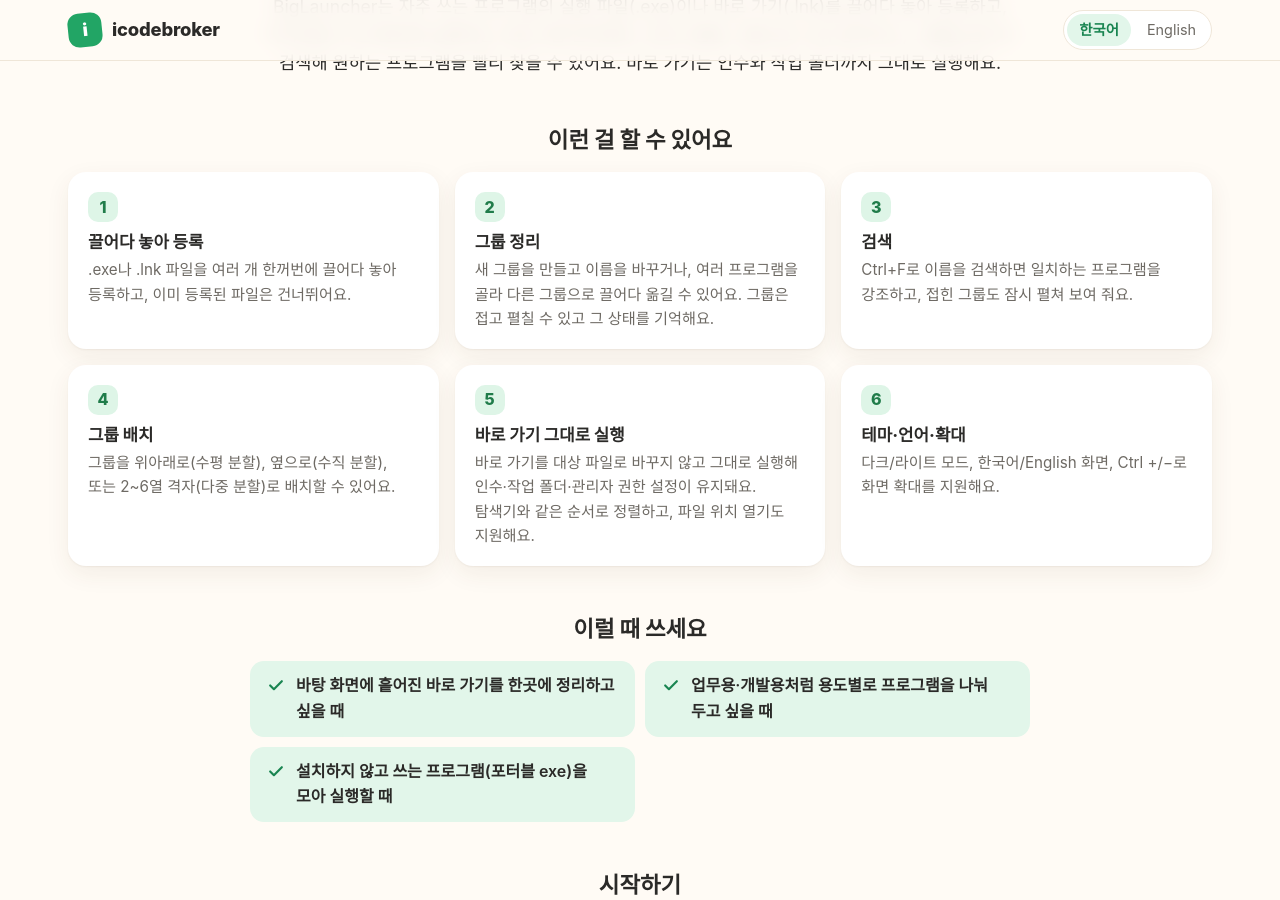
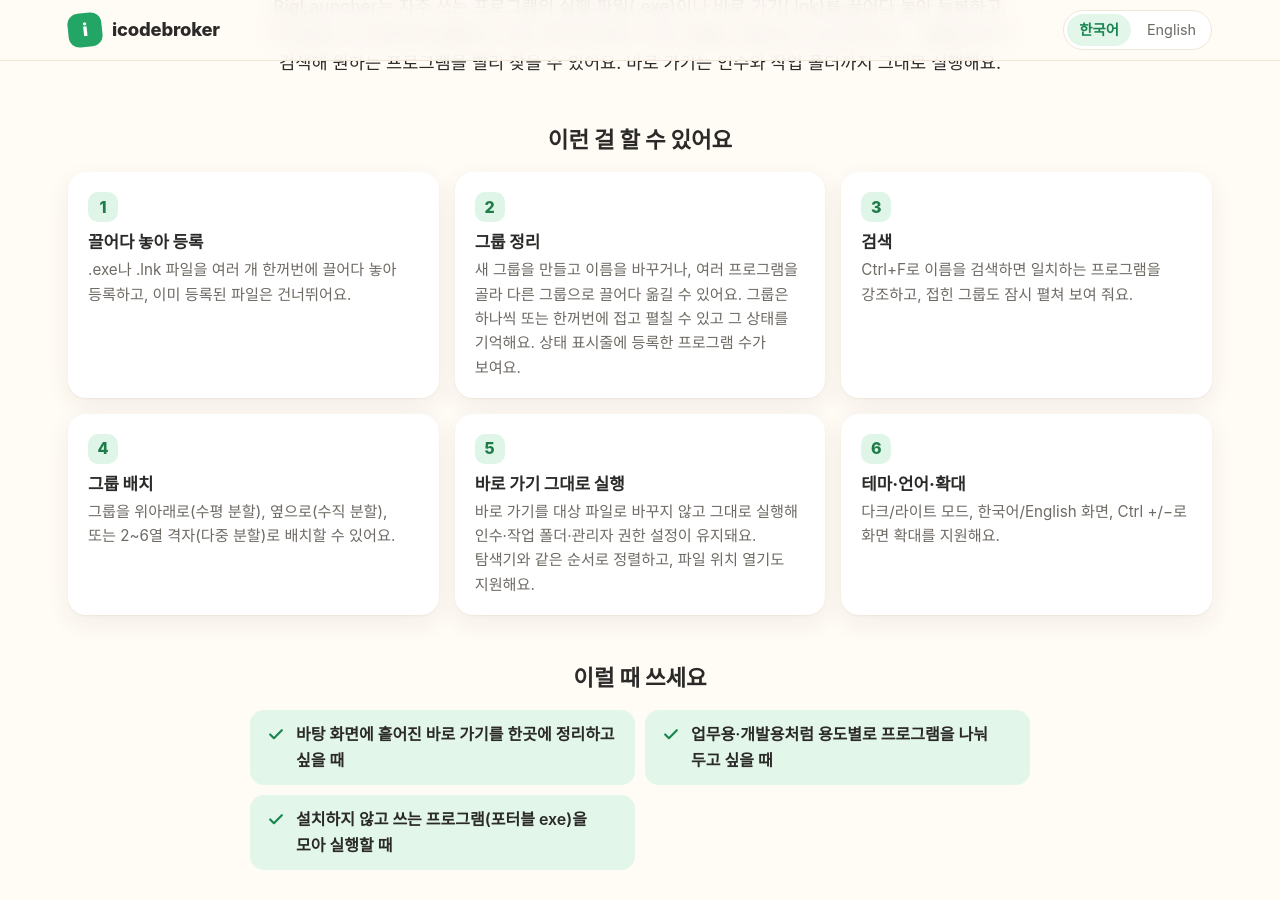
Before and after one commit to icodebroker/icodebroker.github.io, a Jekyll site: the page built from apps/BigLauncher.html, in a window 1280 px wide and 900 px high, scrolled down 1429 px. Built offline with Jekyll 4.4.1, drawn with Linux system fonts in a browser that asks for light colours; some web fonts are replaced.

Commit message:
BigLauncher 1.0.0 다시 게시 (그룹 모두 접기/펼치기, 상태 표시줄 전체 등록 수)
Co-Authored-By: Claude Opus 5.5 <noreply@anthropic.com>

```diff
--- a/_data/apps.yml
+++ b/_data/apps.yml
@@ -826,7 +826,7 @@
     - title: { ko: "끌어다 놓아 등록", en: "Drag-and-drop registration" }
       text: { ko: ".exe나 .lnk 파일을 여러 개 한꺼번에 끌어다 놓아 등록하고, 이미 등록된 파일은 건너뛰어요.", en: "Drop several .exe or .lnk files at once to register them; files already registered are skipped." }
     - title: { ko: "그룹 정리", en: "Groups" }
-      text: { ko: "새 그룹을 만들고 이름을 바꾸거나, 여러 프로그램을 골라 다른 그룹으로 끌어다 옮길 수 있어요. 그룹은 접고 펼칠 수 있고 그 상태를 기억해요.", en: "Create and rename groups, and select several programs to drag them to another group. Groups can be collapsed and expanded, and the state is remembered." }
+      text: { ko: "새 그룹을 만들고 이름을 바꾸거나, 여러 프로그램을 골라 다른 그룹으로 끌어다 옮길 수 있어요. 그룹은 하나씩 또는 한꺼번에 접고 펼칠 수 있고 그 상태를 기억해요. 상태 표시줄에 등록한 프로그램 수가 보여요.", en: "Create and rename groups, and select several programs to drag them to another group. Collapse and expand groups one at a time or all at once, and the state is remembered. The status bar shows how many programs are registered." }
     - title: { ko: "검색", en: "Search" }
       text: { ko: "Ctrl+F로 이름을 검색하면 일치하는 프로그램을 강조하고, 접힌 그룹도 잠시 펼쳐 보여 줘요.", en: "Press Ctrl+F to search by name; matching programs are highlighted and collapsed groups open temporarily." }
     - title: { ko: "그룹 배치", en: "Group layout" }
--- a/_data/releases.json
+++ b/_data/releases.json
@@ -210,10 +210,10 @@
     "BigLauncher":  {
                         "version":  "1.0.0",
                         "zip":  "BigLauncher-1.0.0-win-x64.zip",
-                        "size":  60254437,
-                        "sha256":  "41dbda56c6e364ba3347875b7e0c9132d6955c84bff5d06fafec7a5ff614392c",
+                        "size":  60255390,
+                        "sha256":  "d41ef99fb38a5e11242b91313cb75523f54ca9ccf75f137beb41e1f3075ae26e",
                         "url":  "https://github.com/icodebroker/icodebroker.github.io/releases/download/BigLauncher-v1.0.0/BigLauncher-1.0.0-win-x64.zip",
-                        "released":  "2026-11-23"
+                        "released":  "2026-11-24"
                     },
     "BigMaze":  {
                     "version":  "1.0.0",
```
